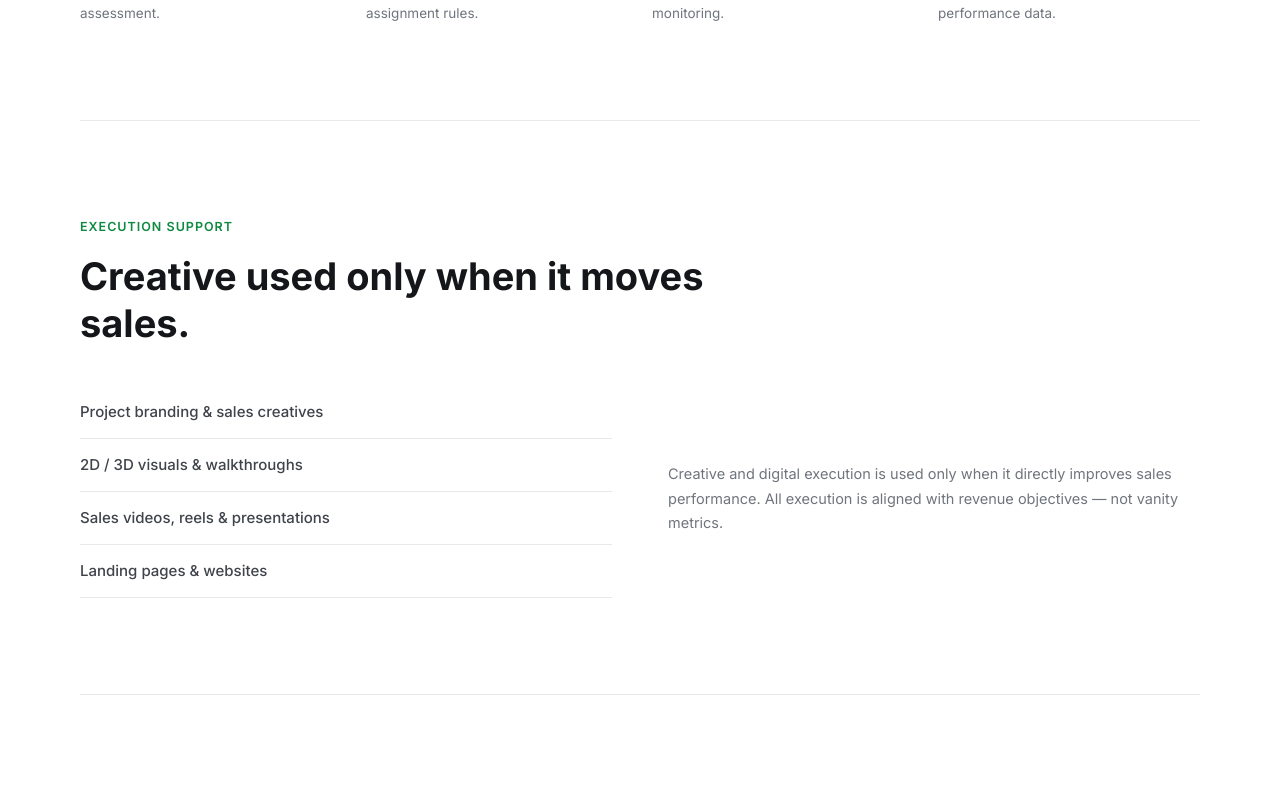
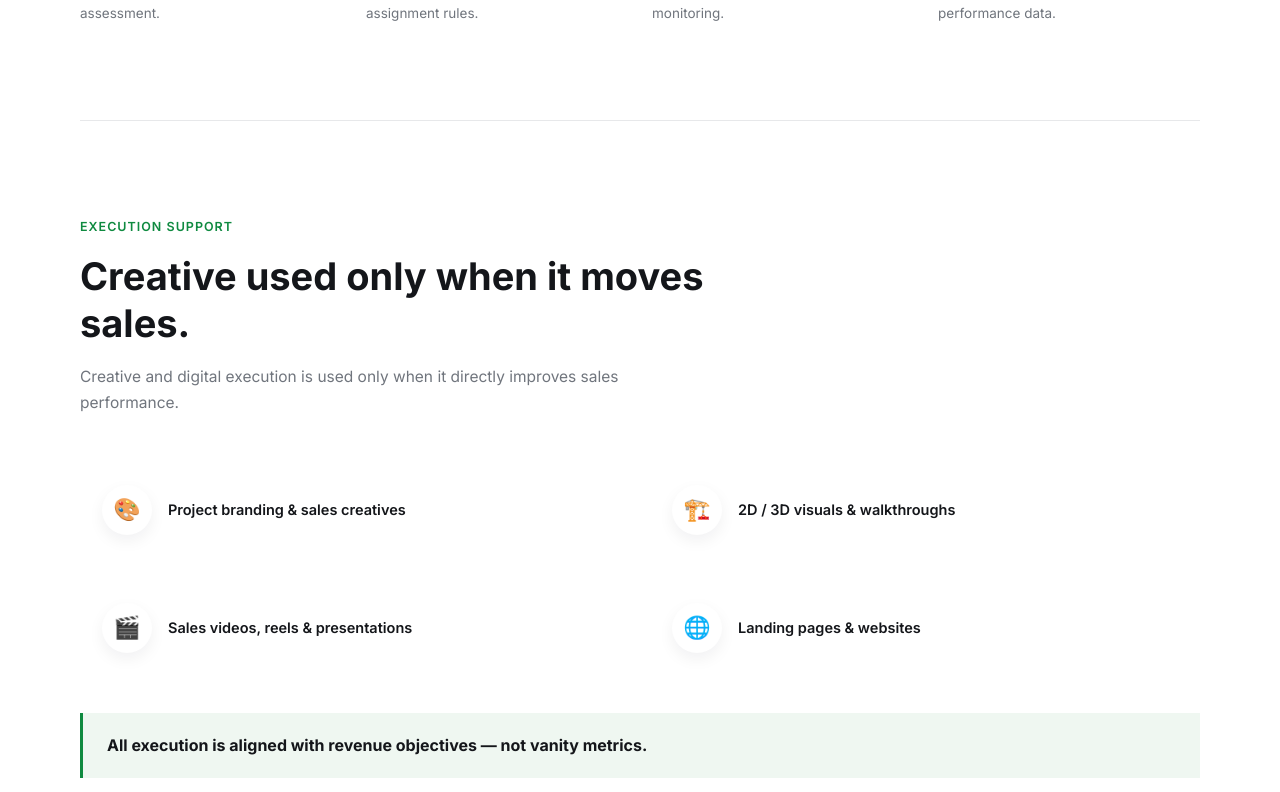
Before and after one commit to khurram7jc/propkads-website, a Next.js app: page / in a window 1280 px wide. Shown: the part 4388-5180 px from the top of the page. Built offline with nearby package versions, Linux system fonts and the light colour scheme; no server answers; the database is empty.

Commit message:
Redesign Execution Support as icon cards with intro and highlighted callout

```diff
--- a/app/globals.css
+++ b/app/globals.css
@@ -243,11 +243,23 @@ input, select, textarea{font-family:inherit;}
 @media(max-width:560px){.process-v2-steps{grid-template-columns:1fr;}}
 
 /* ---------- EXECUTION ---------- */
-.exec-wrap{display:grid; grid-template-columns:1fr 1fr; gap:56px; margin-top:52px;}
-.exec-list li{font-size:15px; color:var(--ink-soft); padding:14px 0; border-bottom:1px solid var(--line); font-weight:500;}
-.exec-list li:first-child{padding-top:0;}
-.exec-note{font-size:14.5px; color:var(--slate); line-height:1.7; align-self:center;}
-@media(max-width:760px){.exec-wrap{grid-template-columns:1fr; gap:28px;}}
+.exec-grid-v2{display:grid; grid-template-columns:repeat(2,1fr); gap:20px; margin-top:44px;}
+.exec-card-v2{
+  background:var(--paper-dim); border-radius:16px; padding:24px 22px;
+  display:flex; align-items:center; gap:16px; transition:background .2s;
+}
+.exec-card-v2:hover{background:var(--green-tint);}
+.exec-card-v2-icon{
+  font-size:22px; width:50px; height:50px; border-radius:50%; background:#fff;
+  display:flex; align-items:center; justify-content:center; flex-shrink:0;
+  box-shadow:0 6px 16px rgba(20,22,26,0.06);
+}
+.exec-card-v2 .label{font-size:14.5px; font-weight:600; color:var(--ink); line-height:1.4;}
+.exec-callout{
+  margin-top:36px; font-size:16px; font-weight:700; padding:20px 24px;
+  border-left:3px solid var(--green); background:var(--green-tint);
+}
+@media(max-width:700px){.exec-grid-v2{grid-template-columns:1fr;}}
 
 /* ---------- MODEL ---------- */
 .model-box{border:1px solid var(--ink); padding:44px; margin-top:52px;}
--- a/app/page.js
+++ b/app/page.js
@@ -5,6 +5,7 @@ import Hero from '@/components/Hero';
 import Services from '@/components/Services';
 import About from '@/components/About';
 import HowItWorks from '@/components/HowItWorks';
+import ExecutionSupport from '@/components/ExecutionSupport';
 
 const DEFAULT_CONTENT = {
   header_nav_1: 'About Us',
@@ -26,6 +27,14 @@ const DEFAULT_CONTENT = {
   hero_bullet_1: 'Performance Marketing (Buyer Acquisition)',
   hero_bullet_2: 'CRM Integration & Lead Control',
   hero_bullet_3: 'Sales Team Accountability & Closing Support',
+  exec_eyebrow: 'Execution Support',
+  exec_heading: 'Creative used only when it moves sales.',
+  exec_intro: 'Creative and digital execution is used only when it directly improves sales performance.',
+  exec_item_1: 'Project branding & sales creatives',
+  exec_item_2: '2D / 3D visuals & walkthroughs',
+  exec_item_3: 'Sales videos, reels & presentations',
+  exec_item_4: 'Landing pages & websites',
+  exec_note: 'All execution is aligned with revenue objectives — not vanity metrics.',
   howitworks_eyebrow: 'How It Works',
   howitworks_heading: 'Our working process.',
   about_eyebrow: 'About Propkads',
@@ -176,22 +185,7 @@ export default function Home() {
       <HowItWorks c={c} />
 
       {/* EXECUTION SUPPORT */}
-      <section className="section container" id="execution">
-        <div className="section-tag">Execution Support</div>
-        <h2>Creative used only when it moves sales.</h2>
-        <div className="exec-wrap">
-          <ul className="exec-list">
-            <li>Project branding &amp; sales creatives</li>
-            <li>2D / 3D visuals &amp; walkthroughs</li>
-            <li>Sales videos, reels &amp; presentations</li>
-            <li>Landing pages &amp; websites</li>
-          </ul>
-          <p className="exec-note">
-            Creative and digital execution is used only when it directly improves sales performance. All execution
-            is aligned with revenue objectives — not vanity metrics.
-          </p>
-        </div>
-      </section>
+      <ExecutionSupport c={c} />
 
       {/* COMMERCIAL MODEL */}
       <section className="section container" id="model">
--- /dev/null
+++ b/components/ExecutionSupport.js
@@ -0,0 +1,27 @@
+export default function ExecutionSupport({ c }) {
+  const items = [
+    { icon: '🎨', label: c.exec_item_1 || 'Project branding & sales creatives' },
+    { icon: '🏗️', label: c.exec_item_2 || '2D / 3D visuals & walkthroughs' },
+    { icon: '🎬', label: c.exec_item_3 || 'Sales videos, reels & presentations' },
+    { icon: '🌐', label: c.exec_item_4 || 'Landing pages & websites' },
+  ];
+
+  return (
+    <section className="section container" id="execution">
+      <div className="section-tag">{c.exec_eyebrow || 'Execution Support'}</div>
+      <h2>{c.exec_heading || 'Creative used only when it moves sales.'}</h2>
+      <p className="section-intro">{c.exec_intro || 'Creative and digital execution is used only when it directly improves sales performance.'}</p>
+
+      <div className="exec-grid-v2">
+        {items.map((item, i) => (
+          <div className="exec-card-v2" key={i}>
+            <div className="exec-card-v2-icon">{item.icon}</div>
+            <span className="label">{item.label}</span>
+          </div>
+        ))}
+      </div>
+
+      <p className="exec-callout">{c.exec_note || 'All execution is aligned with revenue objectives — not vanity metrics.'}</p>
+    </section>
+  );
+}
```
